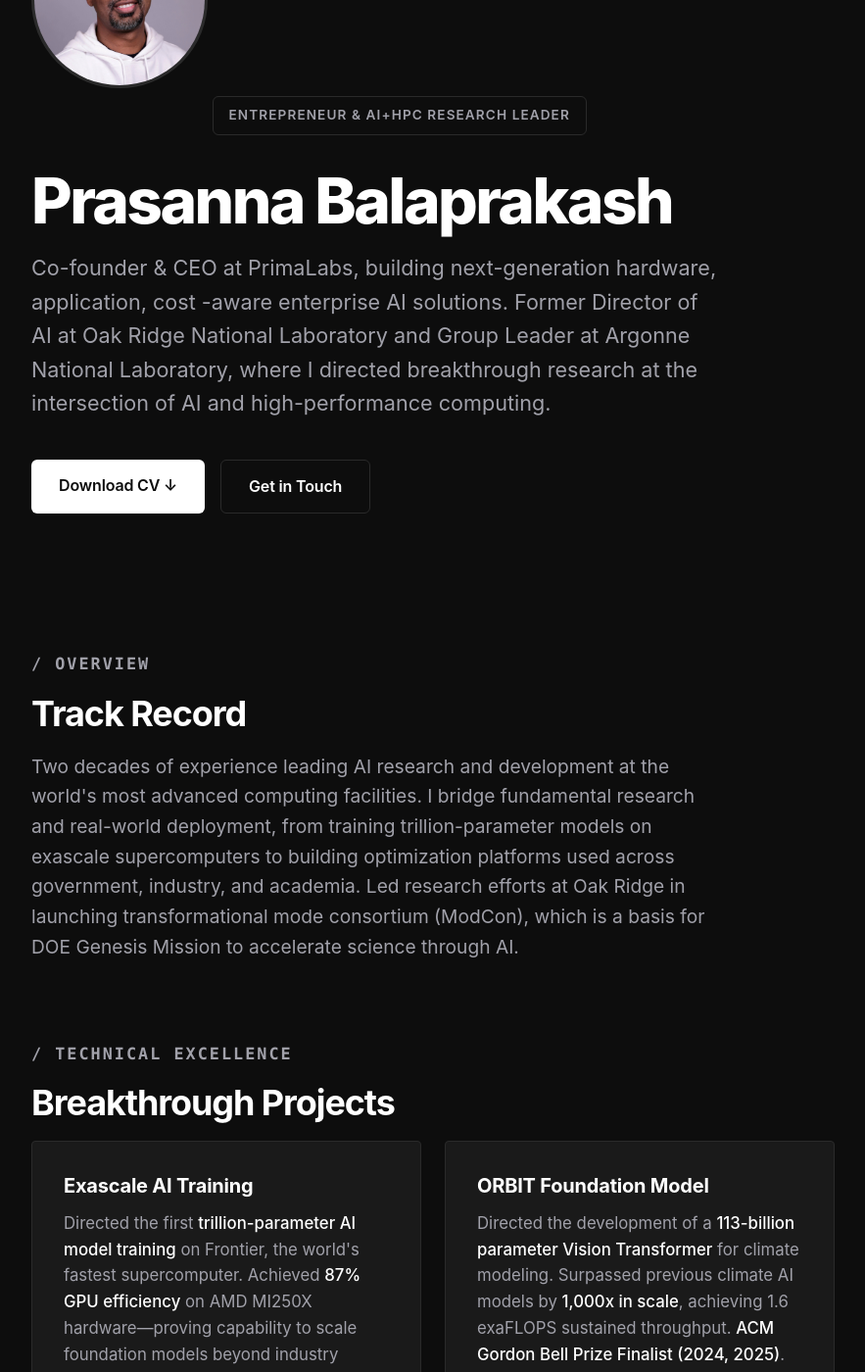
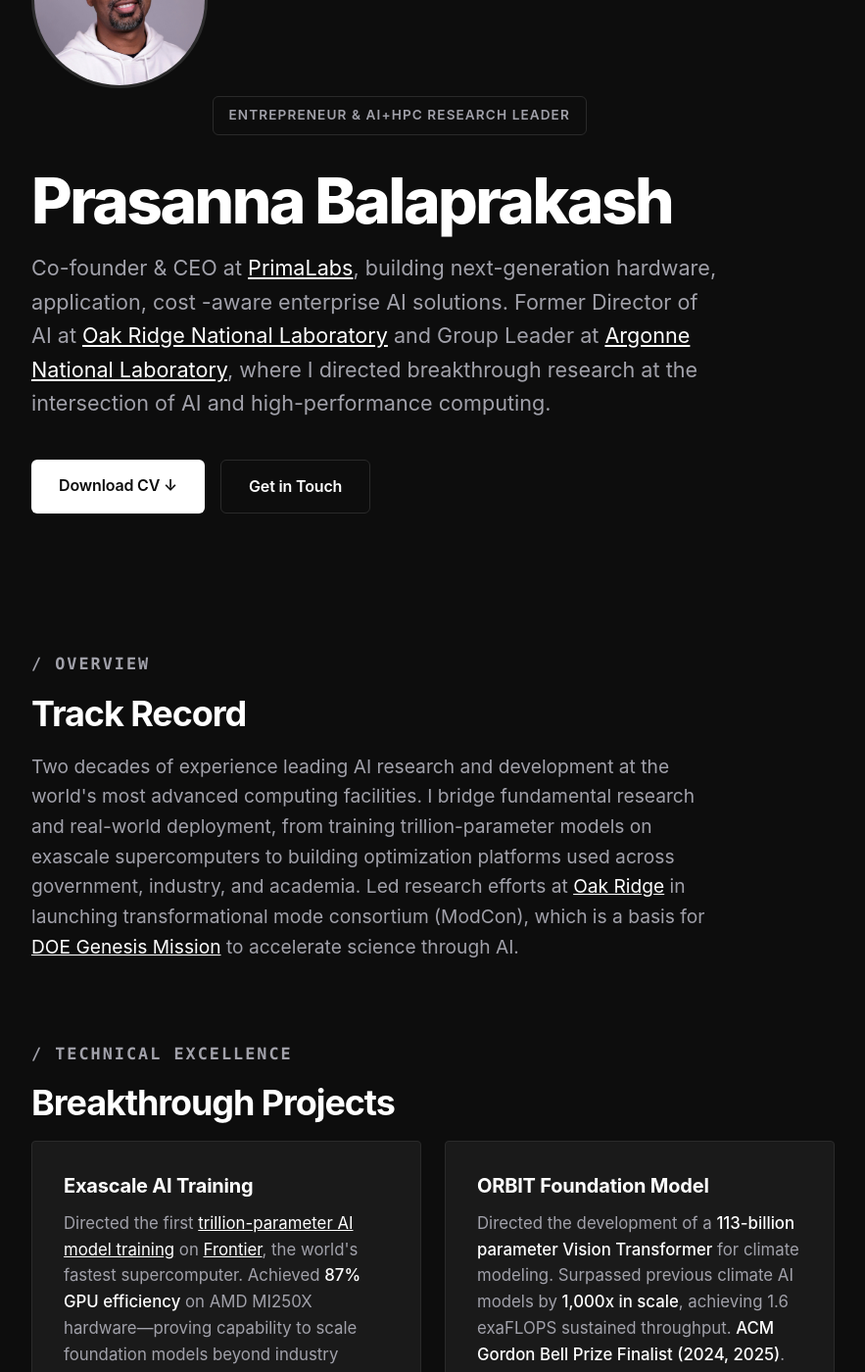
Before and after one commit to pbalapra/pbalapra.github.io, a Jekyll site: the page index.html, which Jekyll copies as it is, in a window 1280 px wide and 1400 px high, scrolled down 190 px. Shown: the whole window at 98% size, without its empty margins (198-1081 px from the left). Built offline with Jekyll 4.4.1, drawn with Linux system fonts in a browser that asks for light colours; some of the changed text lies outside the part shown.

Commit message:
Add comprehensive URL linking for SEO optimization
Added strategic links throughout the page:
- Header: PrimaLabs, ORNL, Argonne links
- Track Record: DOE Genesis Mission, Oak Ridge
- Breakthrough Projects: Frontier supercomputer, Tom's Hardware article,
  ORBIT AMD blog, DeepHyper docs, ytopt GitHub
- Industry Collaboration: All partner company websites, 1000 Scientists
  AI Jam article
- Strategic Impact: ORNL link
- Professional Journey: Institution links (PrimaLabs, ORNL, Argonne,
  Chicago Booth NVC, ULB)

These authoritative domain links (.gov, .edu, major tech companies)
improve SEO credibility signals and search ranking.

🤖 Generated with [Claude Code](https://claude.com/claude-code)

Co-Authored-By: Claude <noreply@anthropic.com>

```diff
--- a/index.html
+++ b/index.html
@@ -421,7 +421,7 @@
             <img src="./PrasannaBalaprakash.jpg" alt="Prasanna Balaprakash" class="headshot">
             <div class="badge">Entrepreneur & AI+HPC Research Leader</div>
             <h1>Prasanna Balaprakash</h1>
-            <p class="subtitle">Co-founder & CEO at PrimaLabs, building next-generation hardware, application, cost -aware enterprise AI solutions. Former Director of AI at Oak Ridge National Laboratory and Group Leader at Argonne National Laboratory, where I directed breakthrough research at the intersection of AI and high-performance computing.</p>
+            <p class="subtitle">Co-founder & CEO at <a href="https://primalabs.ai/" target="_blank" style="color: var(--text-primary); text-decoration: underline;">PrimaLabs</a>, building next-generation hardware, application, cost -aware enterprise AI solutions. Former Director of AI at <a href="https://www.ornl.gov" target="_blank" style="color: var(--text-primary); text-decoration: underline;">Oak Ridge National Laboratory</a> and Group Leader at <a href="https://www.anl.gov" target="_blank" style="color: var(--text-primary); text-decoration: underline;">Argonne National Laboratory</a>, where I directed breakthrough research at the intersection of AI and high-performance computing.</p>
             <div class="btn-group">
                 <a href="./Prasanna_Balaprakash_CV.pdf" class="btn btn-primary" target="_blank">Download CV ↓</a>
                 <a href="mailto:pbalapra@primalabs.ai" class="btn btn-secondary">Get in Touch</a>
@@ -432,7 +432,7 @@
             <span class="section-tag">/ Overview</span>
             <h2>Track Record</h2>
             <p class="section-intro">
-                Two decades of experience leading AI research and development at the world's most advanced computing facilities. I bridge fundamental research and real-world deployment, from training trillion-parameter models on exascale supercomputers to building optimization platforms used across government, industry, and academia. Led research efforts at Oak Ridge in launching transformational mode consortium (ModCon), which is a basis for DOE Genesis Mission to accelerate science through AI.
+                Two decades of experience leading AI research and development at the world's most advanced computing facilities. I bridge fundamental research and real-world deployment, from training trillion-parameter models on exascale supercomputers to building optimization platforms used across government, industry, and academia. Led research efforts at <a href="https://www.ornl.gov" target="_blank" style="color: var(--text-primary); text-decoration: underline;">Oak Ridge</a> in launching transformational mode consortium (ModCon), which is a basis for <a href="https://genesis.energy.gov/" target="_blank" style="color: var(--text-primary); text-decoration: underline;">DOE Genesis Mission</a> to accelerate science through AI.
             </p>
         </section>
 
@@ -443,16 +443,16 @@
             <div class="grid">
                 <div class="card">
                     <h3>Exascale AI Training</h3>
-                    <p>Directed the first <span class="highlight">trillion-parameter AI model training</span> on Frontier, the world's fastest supercomputer. Achieved <span class="highlight">87% GPU efficiency</span> on AMD MI250X hardware—proving capability to scale foundation models beyond industry standard limits across 49,152 GPUs.</p>
+                    <p>Directed the first <a href="https://www.tomshardware.com/tech-industry/supercomputers/frontier-trained-a-chatgpt-sized-large-language-model-with-only-3000-of-its-37888-radeon-gpus-the-worlds-fastest-supercomputer-blasts-through-one-trillion-parameter-model-with-only-8-percent-of-its-mi250x-gpus" target="_blank" style="color: var(--text-primary); text-decoration: underline;">trillion-parameter AI model training</a> on <a href="https://www.olcf.ornl.gov/frontier/" target="_blank" style="color: var(--text-primary); text-decoration: underline;">Frontier</a>, the world's fastest supercomputer. Achieved <span class="highlight">87% GPU efficiency</span> on AMD MI250X hardware—proving capability to scale foundation models beyond industry standard limits across 49,152 GPUs.</p>
                 </div>
 
                 <div class="card">
-                    <h3>ORBIT Foundation Model</h3>
+                    <h3><a href="https://www.amd.com/en/blogs/2025/earth-system-modeling-with-orbit-2.html" target="_blank" style="color: var(--text-primary); text-decoration: none;">ORBIT Foundation Model</a></h3>
                     <p>Directed the development of a <span class="highlight">113-billion parameter Vision Transformer</span> for climate modeling. Surpassed previous climate AI models by <span class="highlight">1,000x in scale</span>, achieving 1.6 exaFLOPS sustained throughput. <span class="highlight">ACM Gordon Bell Prize Finalist (2024, 2025)</span>.</p>
                 </div>
 
                 <div class="card">
-                    <h3>DeepHyper Platform</h3>
+                    <h3><a href="https://deephyper.readthedocs.io/en/stable/" target="_blank" style="color: var(--text-primary); text-decoration: none;">DeepHyper Platform</a></h3>
                     <p>Created <span class="highlight">DeepHyper</span>, a scalable AutoML framework for neural architecture and hyperparameter search. Powers AI optimization across national laboratories and enterprises, enabling <span class="highlight">10x faster deployment</span> on new hardware platforms.</p>
                 </div>
 
@@ -463,7 +463,7 @@
 
                 <div class="card">
                     <h3>Hardware Co-Optimization</h3>
-                    <p>Developed <span class="highlight">ytopt</span>, a hardware-aware optimization toolkit that automates performance tuning across diverse computing architectures. Delivers <span class="highlight">40-60% cost reduction</span> for enterprise AI workloads.</p>
+                    <p>Developed <a href="https://github.com/ytopt-team/ytopt" target="_blank" style="color: var(--text-primary); text-decoration: underline;">ytopt</a>, a hardware-aware optimization toolkit that automates performance tuning across diverse computing architectures. Delivers <span class="highlight">40-60% cost reduction</span> for enterprise AI workloads.</p>
                 </div>
 
                 <div class="card">
@@ -482,27 +482,27 @@
 
             <div class="simple-list">
                 <div class="list-item">
-                    <strong>AMD</strong>
+                    <strong><a href="https://www.amd.com" target="_blank" style="color: inherit; text-decoration: none;">AMD</a></strong>
                     <span>Optimized complete software stack for enterprise AI workloads</span>
                 </div>
                 <div class="list-item">
-                    <strong>NVIDIA</strong>
+                    <strong><a href="https://www.nvidia.com" target="_blank" style="color: inherit; text-decoration: none;">NVIDIA</a></strong>
                     <span>Advanced DGX deployment and model compression pipelines</span>
                 </div>
                 <div class="list-item">
-                    <strong>Microsoft</strong>
+                    <strong><a href="https://www.microsoft.com/en-us/research/project/deepspeed/" target="_blank" style="color: inherit; text-decoration: none;">Microsoft</a></strong>
                     <span>DeepSpeed collaboration to accelerate scientific discovery</span>
                 </div>
                 <div class="list-item">
-                    <strong>OpenAI</strong>
-                    <span>Co-organized 1,000 Scientists AI Jam with Greg Brockman</span>
+                    <strong><a href="https://www.openai.com" target="_blank" style="color: inherit; text-decoration: none;">OpenAI</a></strong>
+                    <span><a href="https://www.ornl.gov/news/national-labs-industry-host-jam-session-test-ai-models" target="_blank" style="color: var(--text-secondary); text-decoration: underline;">Co-organized 1,000 Scientists AI Jam</a> with Greg Brockman</span>
                 </div>
                 <div class="list-item">
-                    <strong>Google</strong>
+                    <strong><a href="https://www.google.com" target="_blank" style="color: inherit; text-decoration: none;">Google</a></strong>
                     <span>Strategic R&D partnerships for AI model development</span>
                 </div>
                 <div class="list-item">
-                    <strong>SambaNova</strong>
+                    <strong><a href="https://sambanova.ai" target="_blank" style="color: inherit; text-decoration: none;">SambaNova</a></strong>
                     <span>Research in secure and energy-efficient AI systems</span>
                 </div>
             </div>
@@ -515,7 +515,7 @@
             <div class="grid">
                 <div class="card">
                     <h3>ORNL AI Initiative Director</h3>
-                    <p>Led ORNL's <span class="highlight">$8M/year AI Initiative</span> (lab's largest cross-cut LDRD investment), managing <span class="highlight">50+ researchers</span> across 10+ advanced AI projects. Restructured the initiative to prioritize secure, trustworthy, and energy-efficient AI for scientific discovery and national security.</p>
+                    <p>Led <a href="https://www.ornl.gov" target="_blank" style="color: var(--text-primary); text-decoration: underline;">ORNL</a>'s <span class="highlight">$8M/year AI Initiative</span> (lab's largest cross-cut LDRD investment), managing <span class="highlight">50+ researchers</span> across 10+ advanced AI projects. Restructured the initiative to prioritize secure, trustworthy, and energy-efficient AI for scientific discovery and national security.</p>
                 </div>
 
                 <div class="card">
@@ -638,13 +638,13 @@
             <div class="timeline">
                 <div class="timeline-item">
                     <div class="timeline-year">2025 – Present</div>
-                    <div class="timeline-title">Co-founder & CEO, PrimaLabs</div>
+                    <div class="timeline-title">Co-founder & CEO, <a href="https://primalabs.ai/" target="_blank" style="color: var(--text-primary); text-decoration: none;">PrimaLabs</a></div>
                     <div class="timeline-description">Building enterprise AI optimization platform</div>
                 </div>
 
                 <div class="timeline-item">
                     <div class="timeline-year">2023 – 2025</div>
-                    <div class="timeline-title">Director of AI Programs, ORNL</div>
+                    <div class="timeline-title">Director of AI Programs, <a href="https://www.ornl.gov" target="_blank" style="color: var(--text-primary); text-decoration: none;">ORNL</a></div>
                     <div class="timeline-description">Led $8M/year AI Initiative, 50+ researchers, secured $40M+/year in ROI</div>
                 </div>
 
@@ -656,19 +656,19 @@
 
                 <div class="timeline-item">
                     <div class="timeline-year">2013 – 2023</div>
-                    <div class="timeline-title">Computer Scientist & Group Leader, Argonne National Laboratory</div>
+                    <div class="timeline-title">Computer Scientist & Group Leader, <a href="https://www.anl.gov" target="_blank" style="color: var(--text-primary); text-decoration: none;">Argonne National Laboratory</a></div>
                     <div class="timeline-description">Developed DeepHyper, ytopt, and pioneered AutoML for scientific computing</div>
                 </div>
 
                 <div class="timeline-item">
                     <div class="timeline-year">2012 – 2015</div>
                     <div class="timeline-title">Co-founder & CTO, inSiliTech LLC</div>
-                    <div class="timeline-description">Launched startup from Chicago Booth's New Venture Challenge, developed AI-driven computational tools</div>
+                    <div class="timeline-description">Launched startup from <a href="https://www.chicagobooth.edu/entrepreneurship/new-venture-challenge" target="_blank" style="color: var(--text-secondary); text-decoration: underline;">Chicago Booth's New Venture Challenge</a>, developed AI-driven computational tools</div>
                 </div>
 
                 <div class="timeline-item">
                     <div class="timeline-year">2010 – 2013</div>
-                    <div class="timeline-title">Postdoctoral Researcher, Argonne National Laboratory</div>
+                    <div class="timeline-title">Postdoctoral Researcher, <a href="https://www.anl.gov" target="_blank" style="color: var(--text-primary); text-decoration: none;">Argonne National Laboratory</a></div>
                     <div class="timeline-description">Advanced research in optimization and machine learning for HPC</div>
                 </div>
 
@@ -680,7 +680,7 @@
 
                 <div class="timeline-item">
                     <div class="timeline-year">2010</div>
-                    <div class="timeline-title">PhD in Engineering Sciences, Université libre de Bruxelles</div>
+                    <div class="timeline-title">PhD in Engineering Sciences, <a href="https://www.ulb.be" target="_blank" style="color: var(--text-primary); text-decoration: none;">Université libre de Bruxelles</a></div>
                     <div class="timeline-description">Focus: Estimation-based metaheuristics for stochastic combinatorial optimization</div>
                 </div>
             </div>
```
